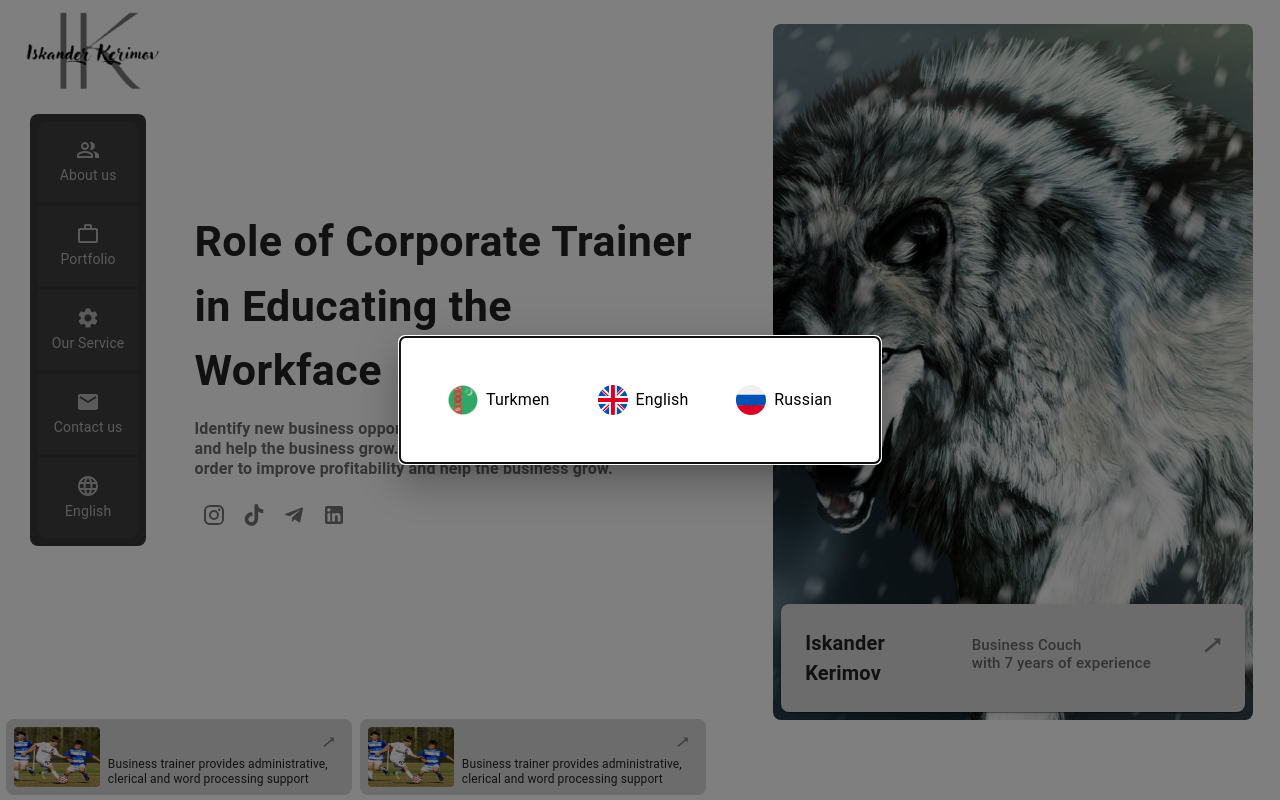
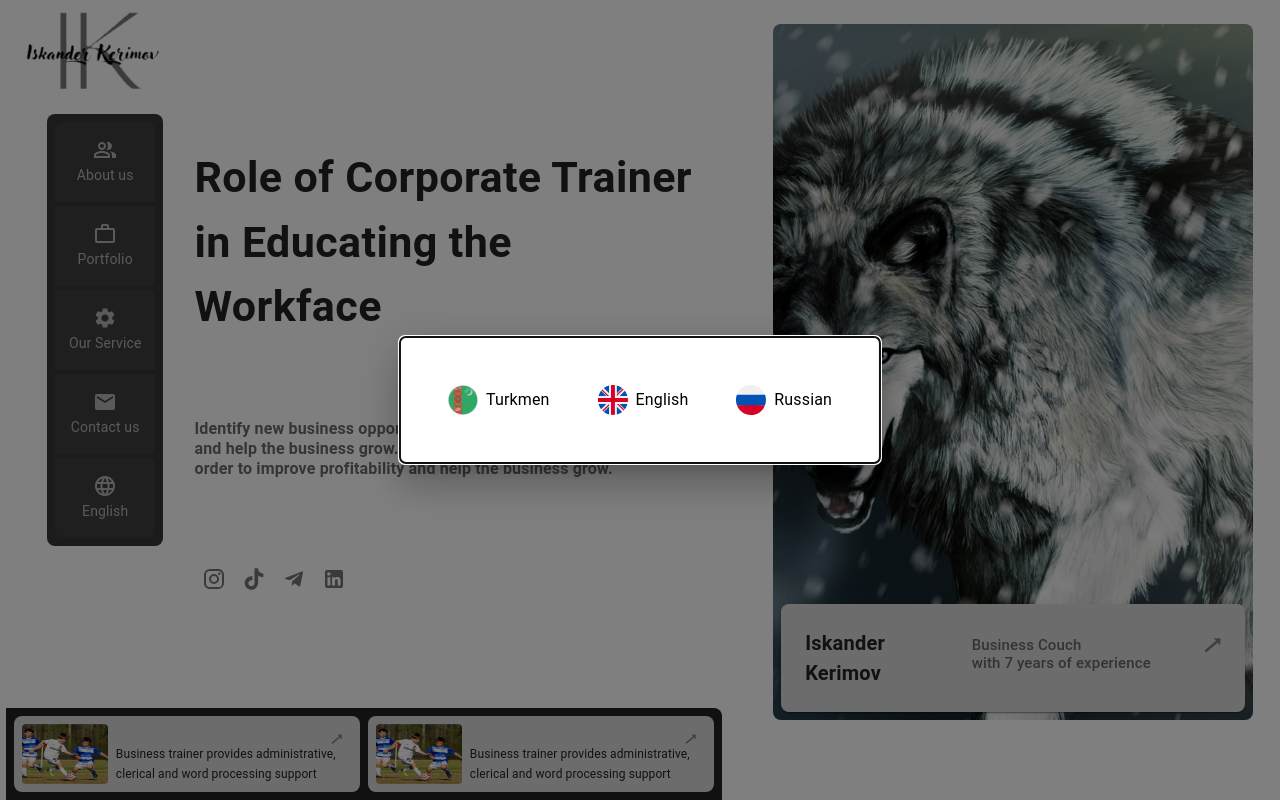
Before and after one commit to GeekSpace-Team/Business, a React (Vite) app: page / in a window 1280 px wide. Built offline with nearby package versions, Linux system fonts and the light colour scheme.

Commit message:
home desktop

```diff
--- a/src/components/sidebar/Sidebar.tsx
+++ b/src/components/sidebar/Sidebar.tsx
@@ -67,7 +67,7 @@ const Sidebar: FC = () => {
 
           <Stack
             height="100%"
-            pl={location.pathname === "/" ? "" : "20%"}
+            pl={location.pathname === "/" ? "20%" : "20%"}
             pr={location.pathname === "/" ? "6%" : ""}
             spacing={screenHeight >= 900 ? 5 : 3}
           >
--- a/src/pages/contact/Contact.tsx
+++ b/src/pages/contact/Contact.tsx
@@ -1,12 +1,31 @@
-import { FC } from "react";
+import { FC, useEffect, useState } from "react";
 import { Box, Button, Grid, Stack, Typography } from "@mui/material";
 import LanguageModal from "../../assets/language/LanguageModal";
 
 const Contact: FC = () => {
+  const [screenHeight, setScreenHeight] = useState(window.innerHeight);
+
+  useEffect(() => {
+    const handleResize = () => {
+      setScreenHeight(window.innerHeight);
+    };
+
+    window.addEventListener("resize", handleResize);
+
+    return () => {
+      window.removeEventListener("resize", handleResize);
+    };
+  }, []);
+
   return (
     <>
       <Stack pt={3} width="100%">
-        <Stack direction="row" pb={4} spacing={1} justifyContent="center">
+        <Stack
+          direction="row"
+          pb={screenHeight >= 900 ? 14.5 : 4}
+          spacing={1}
+          justifyContent="center"
+        >
           <Typography
             sx={{ color: "#222222", fontSize: "36px", fontWeight: 700 }}
           >
--- a/src/pages/home/Home.tsx
+++ b/src/pages/home/Home.tsx
@@ -1,4 +1,4 @@
-import { FC } from "react";
+import { FC, useEffect, useState } from "react";
 import {
   Box,
   Card,
@@ -14,6 +14,20 @@ import Social from "../../components/bottom-social/Social";
 import ArrowRightAltIcon from "@mui/icons-material/ArrowRightAlt";
 
 const Home: FC = () => {
+  const [screenHeight, setScreenHeight] = useState(window.innerHeight);
+
+  useEffect(() => {
+    const handleResize = () => {
+      setScreenHeight(window.innerHeight);
+    };
+
+    window.addEventListener("resize", handleResize);
+
+    return () => {
+      window.removeEventListener("resize", handleResize);
+    };
+  }, []);
+
   return (
     <>
       <Stack width="100%" height="85vh">
@@ -27,9 +41,13 @@ const Home: FC = () => {
         </Box>
         <Grid container spacing={10} pt={2} alignItems="center">
           <Grid item lg={6} md={6} sm={12} xs={12}>
-            <Stack spacing={2}>
+            <Stack spacing={10}>
               <Typography
-                sx={{ color: "#222222", fontSize: "43px", fontWeight: 700 }}
+                sx={{
+                  color: "#222222",
+                  fontSize: screenHeight >= 900 ? "48px" : "43px",
+                  fontWeight: 700,
+                }}
               >
                 Role of Corporate Trainer in Educating the Workface
               </Typography>
@@ -39,6 +57,7 @@ const Home: FC = () => {
                   fontSize: "16px",
                   fontWeight: 600,
                   lineHeight: "20px",
+                  width: screenHeight >= 900 ? "60%" : "100%",
                 }}
               >
                 Identify new business opportunities in order to improve
@@ -122,27 +141,41 @@ const Home: FC = () => {
           </Grid>
         </Grid>
       </Stack>
-      <Stack width="100%" sx={{ position: "absolute", bottom: 5, left: -10 }}>
+      <Stack
+        width="auto"
+        p={1}
+        sx={{
+          position: "absolute",
+          bottom: 0,
+          left: screenHeight >= 900 ? -40 : -10,
+          background: "#222222",
+          borderTopRightRadius: "8px",
+        }}
+      >
         <Stack direction="row" spacing={1}>
           <Box
             sx={{
               background: "#D9D9D9",
               p: 1,
               borderRadius: "8px",
-              width: "330px",
+              width: screenHeight >= 900 ? "450px" : "330px",
             }}
           >
             <Stack direction="row" spacing={1}>
               <img
-                style={{ width: "120px", height: "60px", borderRadius: "4px" }}
+                style={{
+                  width: "120px",
+                  height: screenHeight >= 900 ? "110px" : "60px",
+                  borderRadius: "4px",
+                }}
                 src="/images/Rectangle 6.png"
                 alt="Rectangle 6.png  "
               />
               <Stack sx={{ position: "relative", width: "100%" }}>
                 <IconButton
                   sx={{
-                    width: "30px",
-                    height: "30px",
+                    width: screenHeight >= 900 ? "40px" : "30px",
+                    height: screenHeight >= 900 ? "40px" : "30px",
                     position: "absolute",
                     top: 0,
                     right: 0,
@@ -152,18 +185,18 @@ const Home: FC = () => {
                     sx={{
                       color: "#828282",
                       transform: "rotate(320deg)",
-                      fontSize: "34px",
-                      width: "20px",
+                      fontSize: screenHeight >= 900 ? "40px" : "34px",
+                      width: screenHeight >= 900 ? "30px" : "20px",
                     }}
                   />
                 </IconButton>
                 <Typography
                   sx={{
                     color: "#222222",
-                    fontSize: "12px",
-                    lineHeight: "15px",
+                    fontSize: screenHeight >= 900 ? "18px" : "12px",
+                    lineHeight: "20px",
                     position: "absolute",
-                    bottom: 0,
+                    bottom: screenHeight >= 900 ? 5 : 0,
                   }}
                 >
                   Business trainer provides administrative, clerical and word
@@ -177,20 +210,24 @@ const Home: FC = () => {
               background: "#D9D9D9",
               p: 1,
               borderRadius: "8px",
-              width: "330px",
+              width: screenHeight >= 900 ? "450px" : "330px",
             }}
           >
             <Stack direction="row" spacing={1}>
               <img
-                style={{ width: "120px", height: "60px", borderRadius: "4px" }}
+                style={{
+                  width: "120px",
+                  height: screenHeight >= 900 ? "110px" : "60px",
+                  borderRadius: "4px",
+                }}
                 src="/images/Rectangle 6.png"
                 alt="Rectangle 6.png  "
               />
               <Stack sx={{ position: "relative", width: "100%" }}>
                 <IconButton
                   sx={{
-                    width: "30px",
-                    height: "30px",
+                    width: screenHeight >= 900 ? "40px" : "30px",
+                    height: screenHeight >= 900 ? "40px" : "30px",
                     position: "absolute",
                     top: 0,
                     right: 0,
@@ -200,18 +237,18 @@ const Home: FC = () => {
                     sx={{
                       color: "#828282",
                       transform: "rotate(320deg)",
-                      fontSize: "34px",
-                      width: "20px",
+                      fontSize: screenHeight >= 900 ? "40px" : "34px",
+                      width: screenHeight >= 900 ? "30px" : "20px",
                     }}
                   />
                 </IconButton>
                 <Typography
                   sx={{
                     color: "#222222",
-                    fontSize: "12px",
-                    lineHeight: "15px",
+                    fontSize: screenHeight >= 900 ? "18px" : "12px",
+                    lineHeight: "20px",
                     position: "absolute",
-                    bottom: 0,
+                    bottom: screenHeight >= 900 ? 5 : 0,
                   }}
                 >
                   Business trainer provides administrative, clerical and word
```
Also changed, not shown: 32 other files (tests, documents, lock files or other folders).
